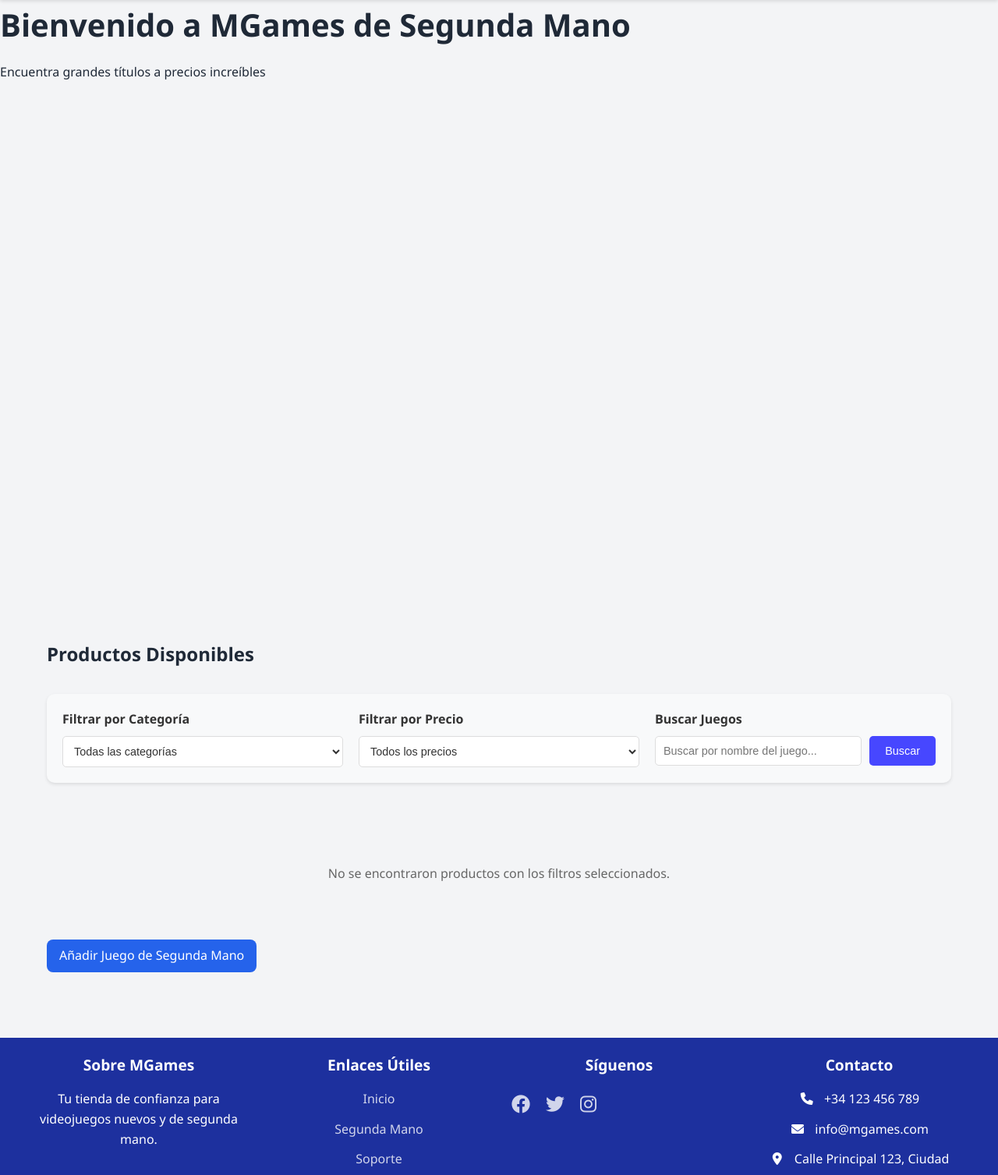
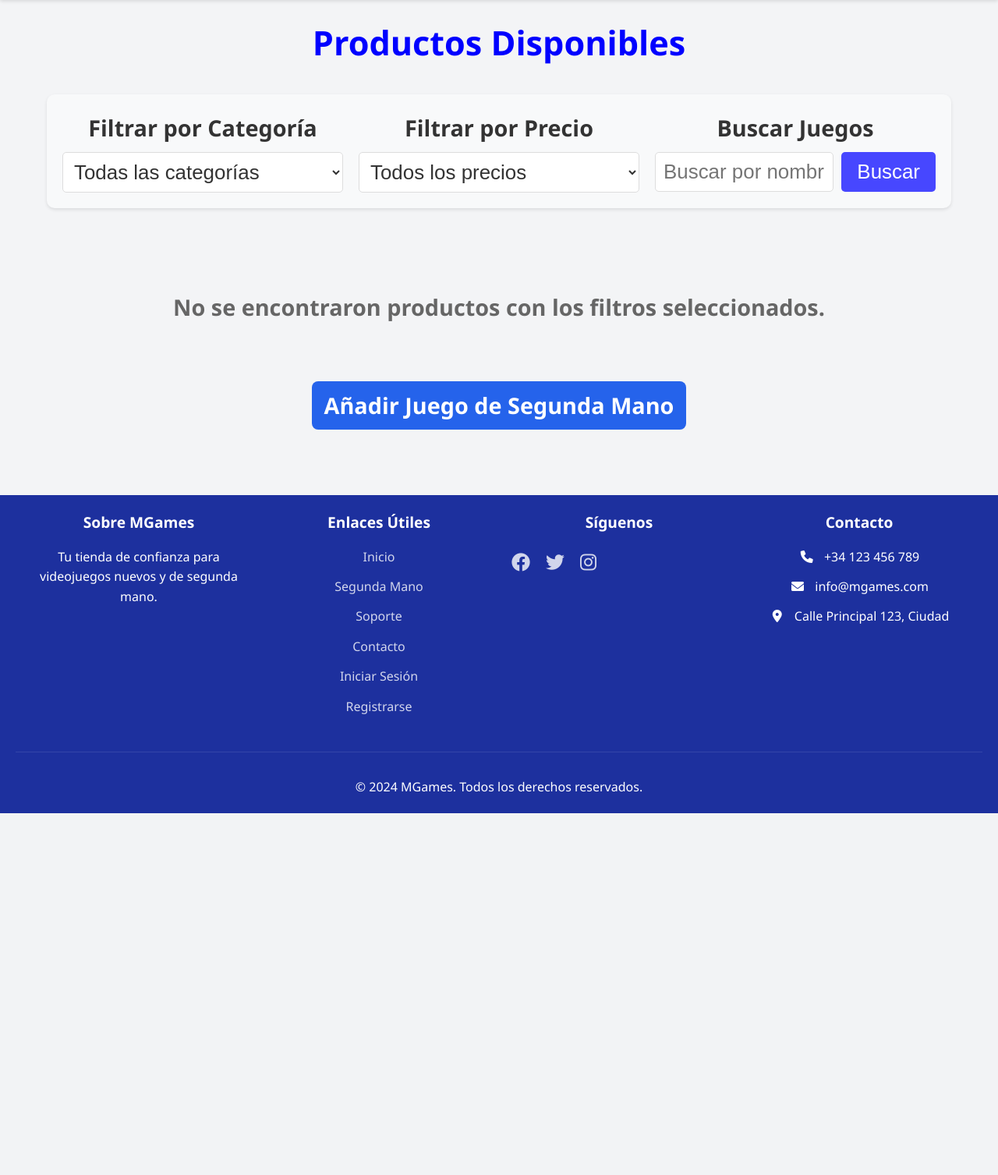
Before and after one commit to gery24/MGames, a PHP site: page /segunda_mano.php in a window 1280 px wide. Shown: the part 86-1593 px from the top of the page at 78% size. After the commit the page ends 1129 px from the top, so only its background shows below. Run offline with PHP 8.4, Linux system fonts and the light colour scheme; data comes from the database, SQL or seed files in the repository; data that the repository does not hold is empty.

Commit message:
arreglo segunda mano

```diff
--- a/css/segunda_mano.css
+++ b/css/segunda_mano.css
@@ -146,6 +146,10 @@ body {
 /* Estilos específicos para la página de segunda mano */
 .featured-products {
     padding: 20px;
+    color: blue;
+    text-align: center;
+    font-size: 1.8rem; /* Aumentado el tamaño de la letra */
+    font-weight: bold; /* Opcional: hace el texto más llamativo */
 }
 
 .product-card {
--- a/segunda_mano.php
+++ b/segunda_mano.php
@@ -85,13 +85,9 @@ require_once 'includes/header.php';
     </nav>
 
     <div class="content">
-        <header class="hero">
-            <h1>Bienvenido a MGames de Segunda Mano</h1>
-            <p>Encuentra grandes títulos a precios increíbles</p>
-        </header>
 
         <section class="featured-products">
-            <h2>Productos Disponibles</h2>
+            <h1>Productos Disponibles</h1>
 
             <!-- Filtros -->
             <div class="filters-container">
```
